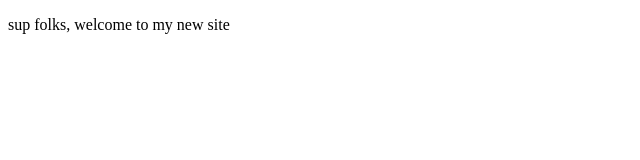
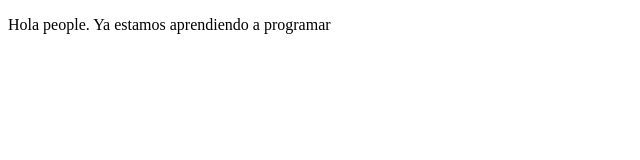
Before and after one commit to hsnchezz/cursoproject, a plain HTML site: page index.html in a window 1280 px wide. Shown: the whole page, without its empty margins (0-640 px from the left). Drawn offline with Linux system fonts and the light colour scheme.

Commit message:
cambios agregamos saludo

```diff
--- a/index.html
+++ b/index.html
@@ -10,7 +10,7 @@
 </head>
 <body>
     <p>
-        sup folks, welcome to my new site
+        Hola people. Ya estamos aprendiendo a programar
     </p>
 </body>
 </html>
```
